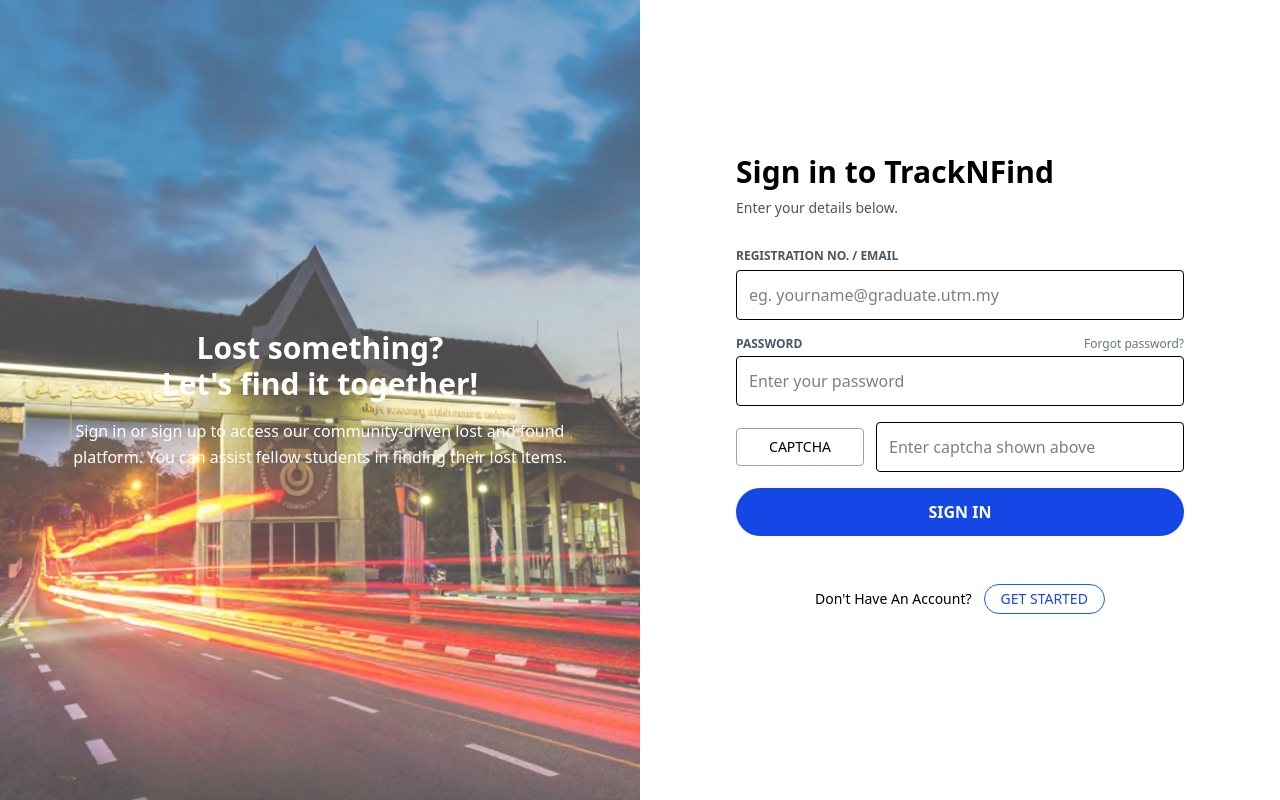
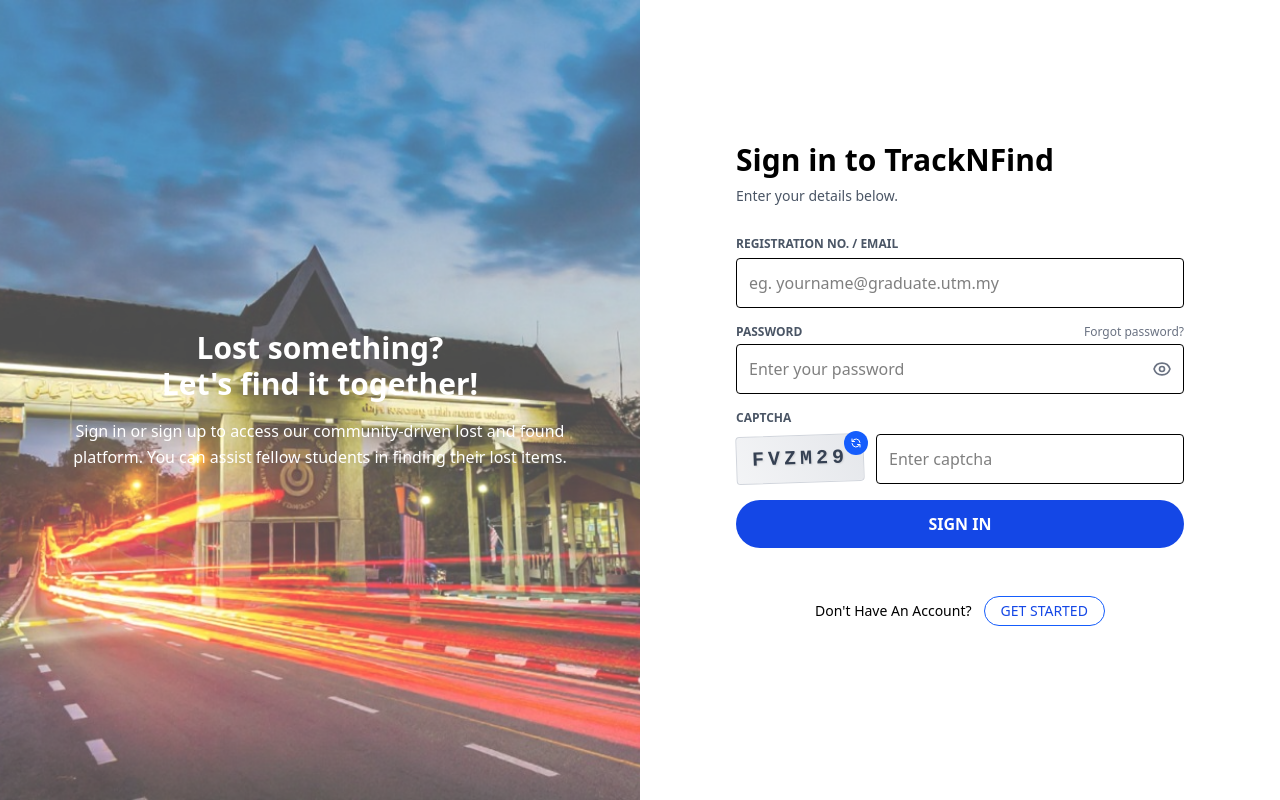
Before and after one commit to LEONG0719/AIROST_internProject, a Vue app in the folder Frontend/lostAndFound/: page /login in a window 1280 px wide. Built offline with nearby package versions, Linux system fonts and the light colour scheme.

Commit message:
captcha rotating anti-bot done, and all website of the alert i change it to vue builtin library toastification to increase UX experience

```diff
--- a/Frontend/lostAndFound/src/pages/FoundItemsPage.vue
+++ b/Frontend/lostAndFound/src/pages/FoundItemsPage.vue
@@ -231,11 +231,14 @@
 
 <script setup lang="ts">
 import { ref } from 'vue'
+import { useToast } from "vue-toastification"
 import DashboardLayout from '../layouts/DashboardLayout.vue'
 import InstructionCard from '../components/ui/InstructionCard.vue'
 import ImageUpload from '../components/ui/ImageUpload.vue'
 import AIMatchingInfo from '../components/ui/AIMatchingInfo.vue'
 import LocationSelect from '../components/form/LocationSelect.vue'
+
+const toast = useToast()
 
 interface FormData {
   itemName: string
@@ -269,8 +272,6 @@
 
 const imagePreview = ref<string | null>(null)
 const isSubmitting = ref(false)
-
-// Add a key to force re-render components
 const locationKey = ref(0)
 const imageKey = ref(0)
 
@@ -279,25 +280,24 @@
 }
 
 const handleSubmit = async () => {
+  // Validation with toast
   if (!form.value.image) {
-    alert('Please upload an image of the found item')
+    toast.warning('Please upload an image of the found item')
     return
   }
 
-  // Validate "Other" fields
   if (form.value.category === 'Others' && !form.value.otherCategory) {
-    alert('Please specify the category')
+    toast.warning('Please specify the category')
     return
   }
 
   if (form.value.location === 'Other' && !form.value.otherLocation) {
-    alert('Please specify the location')
+    toast.warning('Please specify the location')
     return
   }
 
-  // Validate storage location
   if (form.value.itemCurrentLocation === 'other_place' && !form.value.itemStorageLocation) {
-    alert('Please specify where the item is currently kept')
+    toast.warning('Please specify where the item is currently kept')
     return
   }
 
@@ -320,7 +320,6 @@
 
     formData.append('itemCurrentLocation', form.value.itemCurrentLocation)
 
-    // Add storage location if "other_place" is selected
     if (form.value.itemCurrentLocation === 'other_place') {
       formData.append('itemStorageLocation', form.value.itemStorageLocation)
     }
@@ -329,13 +328,14 @@
       formData.append('image', form.value.image)
     }
 
+    // Simulate API call
     await new Promise(resolve => setTimeout(resolve, 2000))
 
-    alert('Found item reported successfully! Our AI will check for matches.')
+    toast.success('Found item reported successfully! Our AI will check for matches.')
     resetForm()
   } catch (error) {
     console.error('Error submitting form:', error)
-    alert('Failed to submit report. Please try again.')
+    toast.error('Failed to submit report. Please try again.')
   } finally {
     isSubmitting.value = false
   }
@@ -353,11 +353,10 @@
     location: '',
     otherLocation: '',
     itemCurrentLocation: '',
-    itemStorageLocation: '',  // Add this
+    itemStorageLocation: '',
     image: null
   }
   imagePreview.value = null
-
   locationKey.value++
   imageKey.value++
 }
--- a/Frontend/lostAndFound/src/pages/LoginPage.vue
+++ b/Frontend/lostAndFound/src/pages/LoginPage.vue
@@ -75,7 +75,7 @@
             v-model="username"
             type="text"
             placeholder="eg. yourname@graduate.utm.my"
-            class="w-full mb-4 mt-1 p-3 border rounded focus:ring-2 focus:ring-blue-600 bg-white"
+            class="w-full mb-4 mt-1 p-3 border rounded focus:ring-2 focus:ring-blue-600 bg-white outline-none"
             required
           />
 
@@ -85,26 +85,72 @@
             <button type="button" class="text-xs text-gray-500 hover:underline">Forgot password?</button>
           </div>
 
+          <div class="relative mb-4 mt-1">
             <input
               v-model="password"
-            type="password"
+              :type="showPassword ? 'text' : 'password'"
               placeholder="Enter your password"
-            class="w-full mb-4 mt-1 p-3 border rounded focus:ring-2 focus:ring-blue-600 bg-white"
+              class="w-full p-3 pr-12 border rounded focus:ring-2 focus:ring-blue-600 bg-white outline-none"
               required
             />
-
-          <!-- Captcha input -->
-          <div class="flex items-center gap-3 mb-4">
             <button
               type="button"
-              class="border border-gray-400 px-4 py-2 text-sm rounded w-32 bg-white">
-              CAPTCHA
+              @click="showPassword = !showPassword"
+              class="absolute right-3 top-1/2 -translate-y-1/2 text-gray-500 hover:text-gray-700 transition"
+              :title="showPassword ? 'Hide password' : 'Show password'"
+            >
+              <!-- Eye Icon (Show) -->
+              <svg v-if="!showPassword" class="w-5 h-5" fill="none" stroke="currentColor" viewBox="0 0 24 24">
+                <path stroke-linecap="round" stroke-linejoin="round" stroke-width="2" d="M15 12a3 3 0 11-6 0 3 3 0 016 0z"/>
+                <path stroke-linecap="round" stroke-linejoin="round" stroke-width="2" d="M2.458 12C3.732 7.943 7.523 5 12 5c4.478 0 8.268 2.943 9.542 7-1.274 4.057-5.064 7-9.542 7-4.477 0-8.268-2.943-9.542-7z"/>
+              </svg>
+              <!-- Eye Off Icon (Hide) -->
+              <svg v-else class="w-5 h-5" fill="none" stroke="currentColor" viewBox="0 0 24 24">
+                <path stroke-linecap="round" stroke-linejoin="round" stroke-width="2" d="M13.875 18.825A10.05 10.05 0 0112 19c-4.478 0-8.268-2.943-9.543-7a9.97 9.97 0 011.563-3.029m5.858.908a3 3 0 114.243 4.243M9.878 9.878l4.242 4.242M9.88 9.88l-3.29-3.29m7.532 7.532l3.29 3.29M3 3l3.59 3.59m0 0A9.953 9.953 0 0112 5c4.478 0 8.268 2.943 9.543 7a10.025 10.025 0 01-4.132 5.411m0 0L21 21"/>
+              </svg>
             </button>
+          </div>
 
+          <!-- Captcha -->
+          <label class="text-xs font-semibold text-gray-600 block mb-2">CAPTCHA</label>
+          <div class="flex items-center gap-3 mb-4">
+            <!-- Captcha Display -->
+            <div class="relative flex-shrink-0">
+              <div
+                class="w-32 h-12 bg-gray-100 border border-gray-300 rounded flex items-center justify-center select-none"
+                :style="{
+                  fontFamily: 'monospace',
+                  letterSpacing: '4px',
+                  transform: `rotate(${captchaRotation}deg)`,
+                  background: `linear-gradient(${captchaGradient}deg, #f3f4f6, #e5e7eb)`
+                }"
+              >
+                <span class="text-xl font-bold text-gray-700" style="text-shadow: 1px 1px 2px rgba(0,0,0,0.1)">
+                  {{ captchaCode }}
+                </span>
+              </div>
+
+              <!-- Refresh Button -->
+              <button
+                type="button"
+                @click="generateCaptcha"
+                class="absolute -top-1 -right-1 bg-blue-600 text-white p-1.5 rounded-full hover:bg-blue-700 transition"
+                title="Refresh Captcha"
+              >
+                <svg class="w-3 h-3" fill="none" stroke="currentColor" viewBox="0 0 24 24">
+                  <path stroke-linecap="round" stroke-linejoin="round" stroke-width="2" d="M4 4v5h.582m15.356 2A8.001 8.001 0 004.582 9m0 0H9m11 11v-5h-.581m0 0a8.003 8.003 0 01-15.357-2m15.357 2H15"/>
+                </svg>
+              </button>
+            </div>
+
+            <!-- Captcha Input -->
             <input
+              v-model="captchaInput"
               type="text"
-              placeholder="Enter captcha shown above"
-              class="flex-1 p-3 border rounded focus:ring-2 focus:ring-blue-600 bg-white"
+              placeholder="Enter captcha"
+              class="flex-1 p-3 border rounded focus:ring-2 focus:ring-blue-600 bg-white outline-none"
+              maxlength="6"
+              required
             />
           </div>
 
@@ -136,26 +182,66 @@
 
 
 <script setup lang="ts">
-import { ref } from 'vue'
+import { ref, onMounted } from 'vue'
 import { useRouter } from 'vue-router'
+import { useToast } from "vue-toastification"
 
 const username = ref('')
 const password = ref('')
+const showPassword = ref(false)
+const captchaCode = ref('')
+const captchaInput = ref('')
+const captchaRotation = ref(0)
+const captchaGradient = ref(45)
 const isLoading = ref(false)
 const router = useRouter()
+const toast = useToast()
+
+// Generate random captcha code
+const generateCaptcha = () => {
+  const characters = 'ABCDEFGHJKLMNPQRSTUVWXYZ23456789'
+  let code = ''
+  for (let i = 0; i < 6; i++) {
+    code += characters.charAt(Math.floor(Math.random() * characters.length))
+  }
+  captchaCode.value = code
+  captchaInput.value = ''
+  captchaRotation.value = Math.floor(Math.random() * 10) - 5
+  captchaGradient.value = Math.floor(Math.random() * 360)
+}
+
+onMounted(() => {
+  generateCaptcha()
+})
 
 const handleLogin = async () => {
-  if (username.value && password.value) {
-    // Show loading animation
+  // Validate captcha first
+  if (captchaInput.value.toUpperCase() !== captchaCode.value) {
+    toast.error('Incorrect CAPTCHA. Please try again.')
+    generateCaptcha()
+    return
+  }
+
+  if (!username.value || !password.value) {
+    toast.warning('Please enter username and password')
+    return
+  }
+
   isLoading.value = true
 
+  try {
     // Simulate authentication delay (replace with actual API call)
     await new Promise(resolve => setTimeout(resolve, 2000))
 
+    toast.success('Login successful! Redirecting...')
+
     // Navigate to dashboard
+    setTimeout(() => {
       router.push('/dashboard')
-  } else {
-    alert('Please enter username and password')
+    }, 500)
+  } catch (error) {
+    toast.error('Login failed. Please try again.')
+    isLoading.value = false
   }
 }
 </script>
```
Lines whose indentation alone changed are shown as unchanged.
